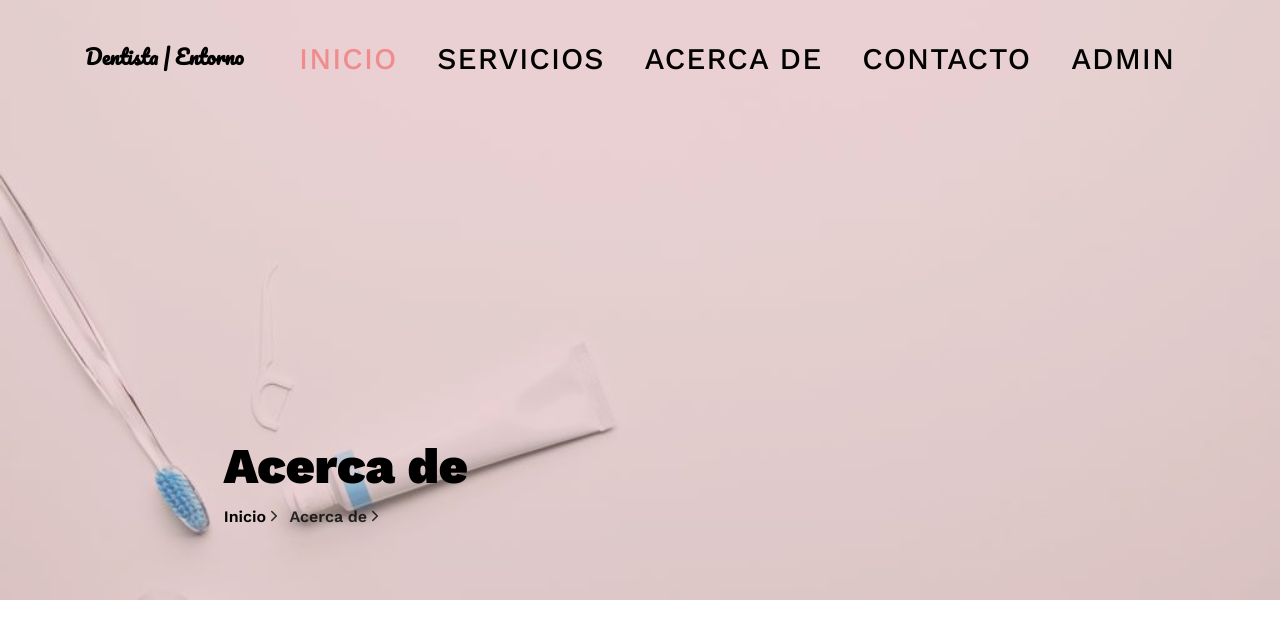
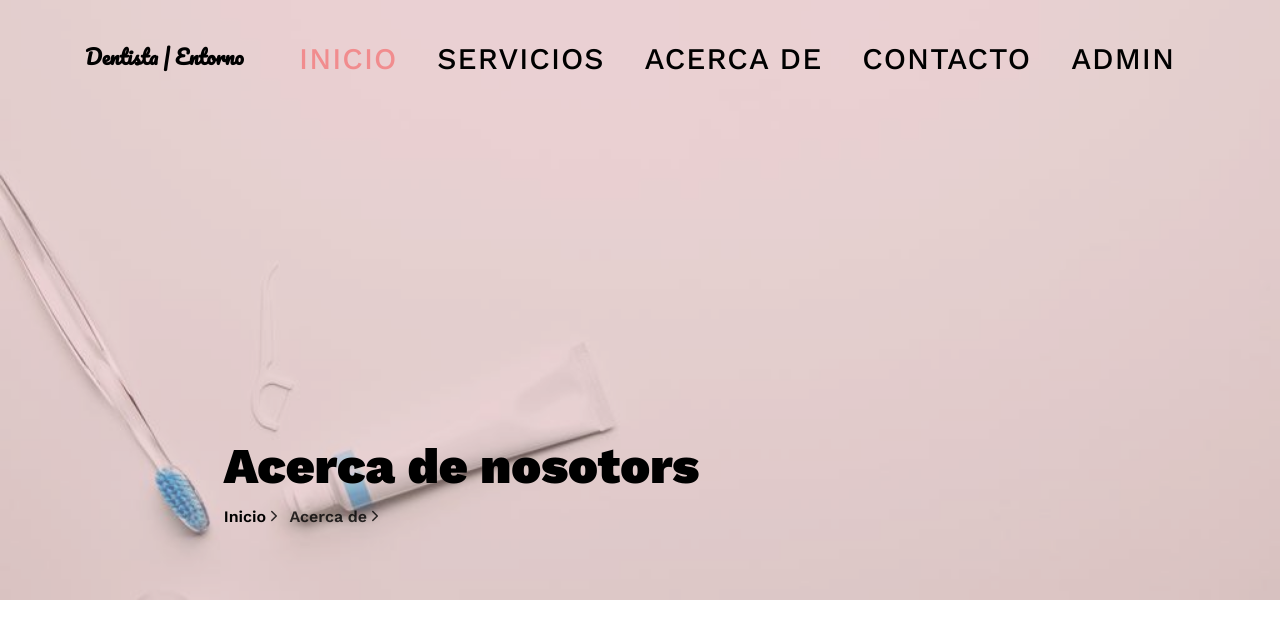
Before and after one commit to LisReyes/PruebaD, a PHP site: page /about.php in a window 1280 px wide. Shown: the top 641 px of the page. Run offline with PHP 8.4, Linux system fonts and the light colour scheme; data comes from the database, SQL or seed files in the repository; a stand-in replaces the project's code that opens the database connection; some libraries are stand-ins or nearby versions; some web fonts are replaced.

Commit message:
Hice todo

```diff
--- a/about.php
+++ b/about.php
@@ -39,7 +39,7 @@ include('includes/dbconnection.php');
       <div class="container">
         <div class="row no-gutters slider-text js-fullheight align-items-end justify-content-center">
           <div class="col-md-9 ftco-animate pb-5">
-            <h2 class="mb-0 bread">Acerca de</h2>
+            <h2 class="mb-0 bread">Acerca de nosotors</h2>
             <p class="breadcrumbs"><span class="mr-2"><a href="index.php">Inicio <i class="ion-ios-arrow-forward"></i></a></span> <span>Acerca de <i class="ion-ios-arrow-forward"></i></span></p>
           </div>
         </div>
```
